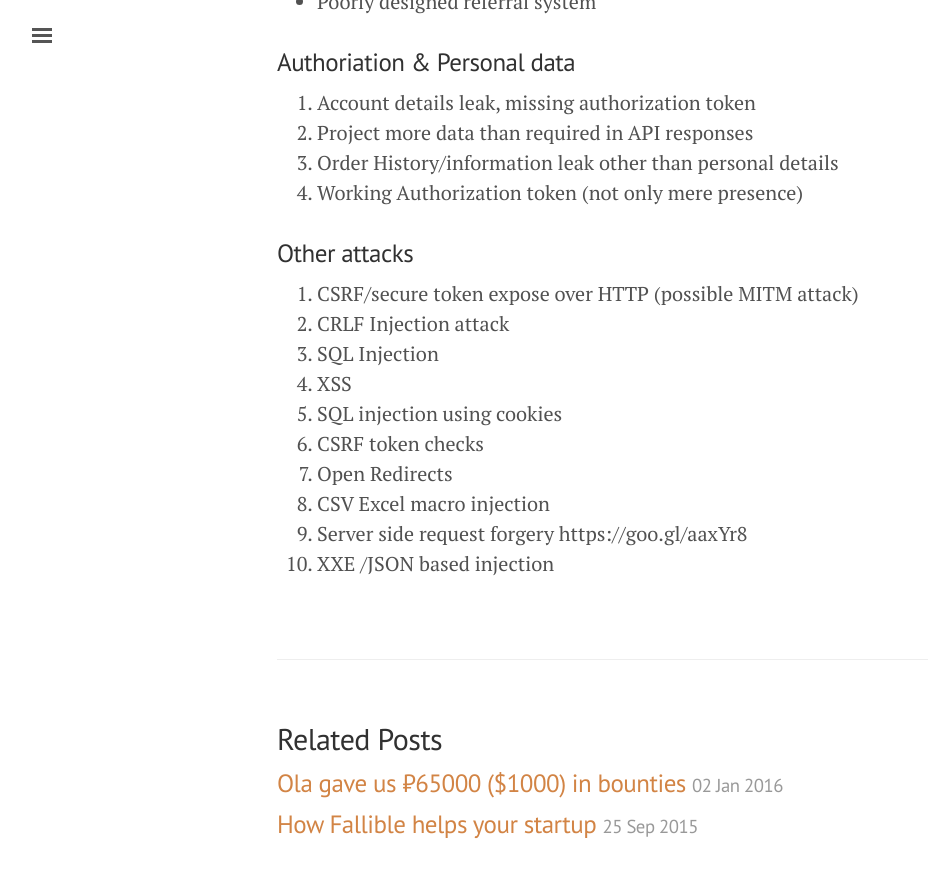
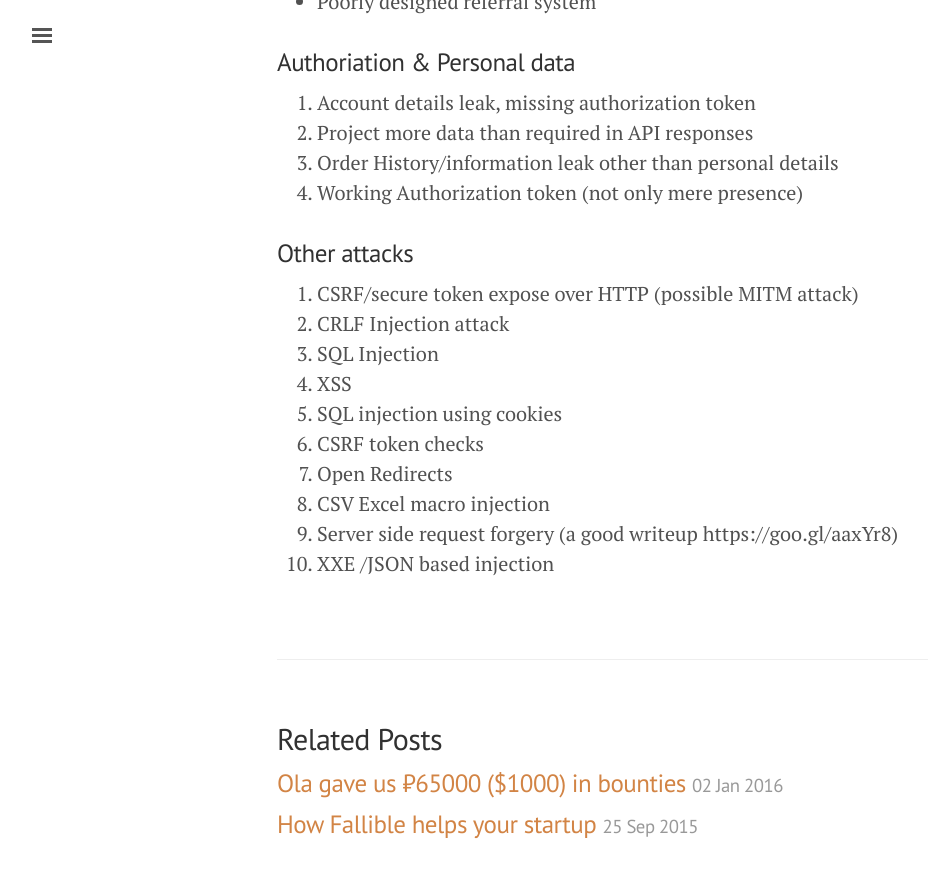
Before and after one commit to FallibleInc/blog, a Jekyll site: the page built from _posts/2016-01-30-indian-startups-security-report-scoring-paramters.md, in a window 1280 px wide and 900 px high, scrolled down 3865 px. Shown: the top 877 px of the window, without its empty margins (3-931 px from the left). Built offline with Jekyll 4.4.1, drawn with Linux system fonts in a browser that asks for light colours; comment, search, counter and statistics services are not loaded.

Commit message:
Updated 2016-01-30-indian-startups-security-report-scoring-paramters.md

```diff
--- a/_posts/2016-01-30-indian-startups-security-report-scoring-paramters.md
+++ b/_posts/2016-01-30-indian-startups-security-report-scoring-paramters.md
@@ -151,5 +151,5 @@ class PaymentGateway(db.Model):
 46. CSRF token checks
 47. Open Redirects
 48. CSV Excel macro injection
-49. Server side request forgery  https://goo.gl/aaxYr8
+49. Server side request forgery (a good writeup https://goo.gl/aaxYr8)
 50. XXE /JSON based injection
```
